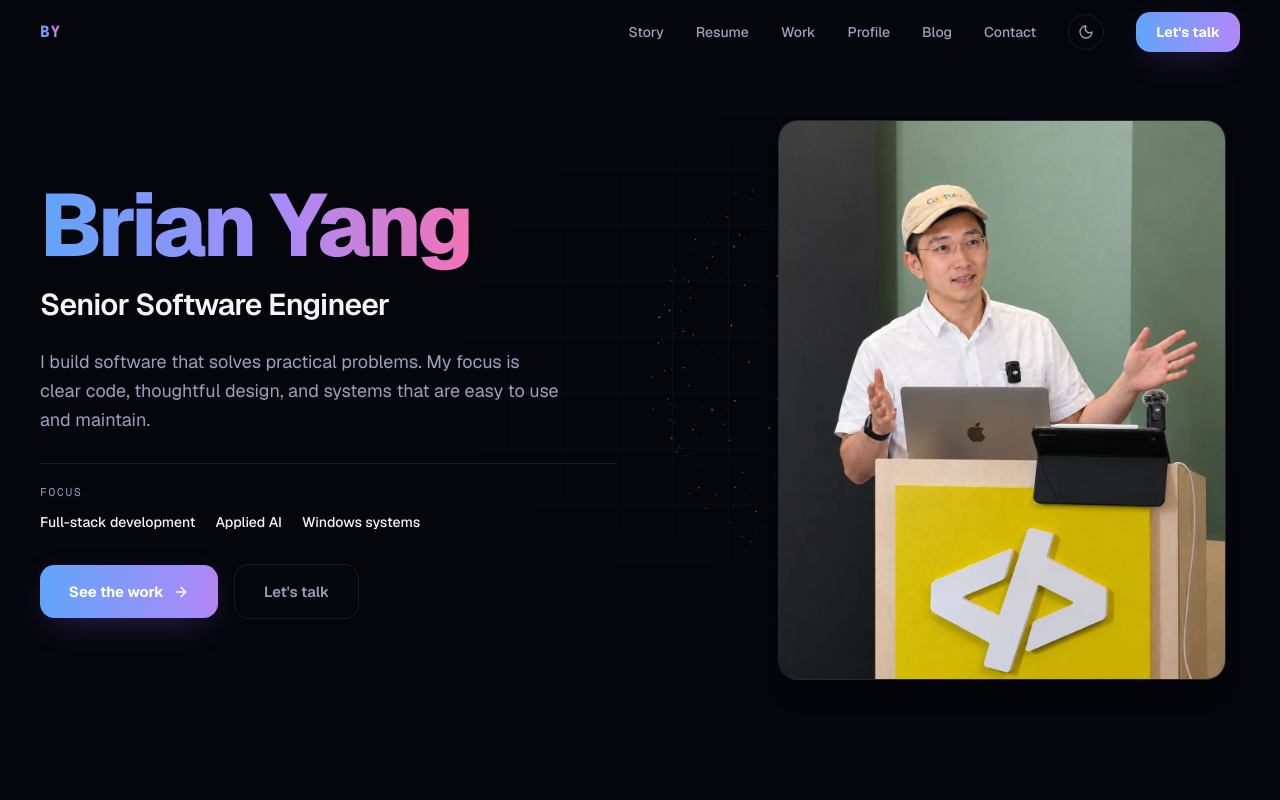
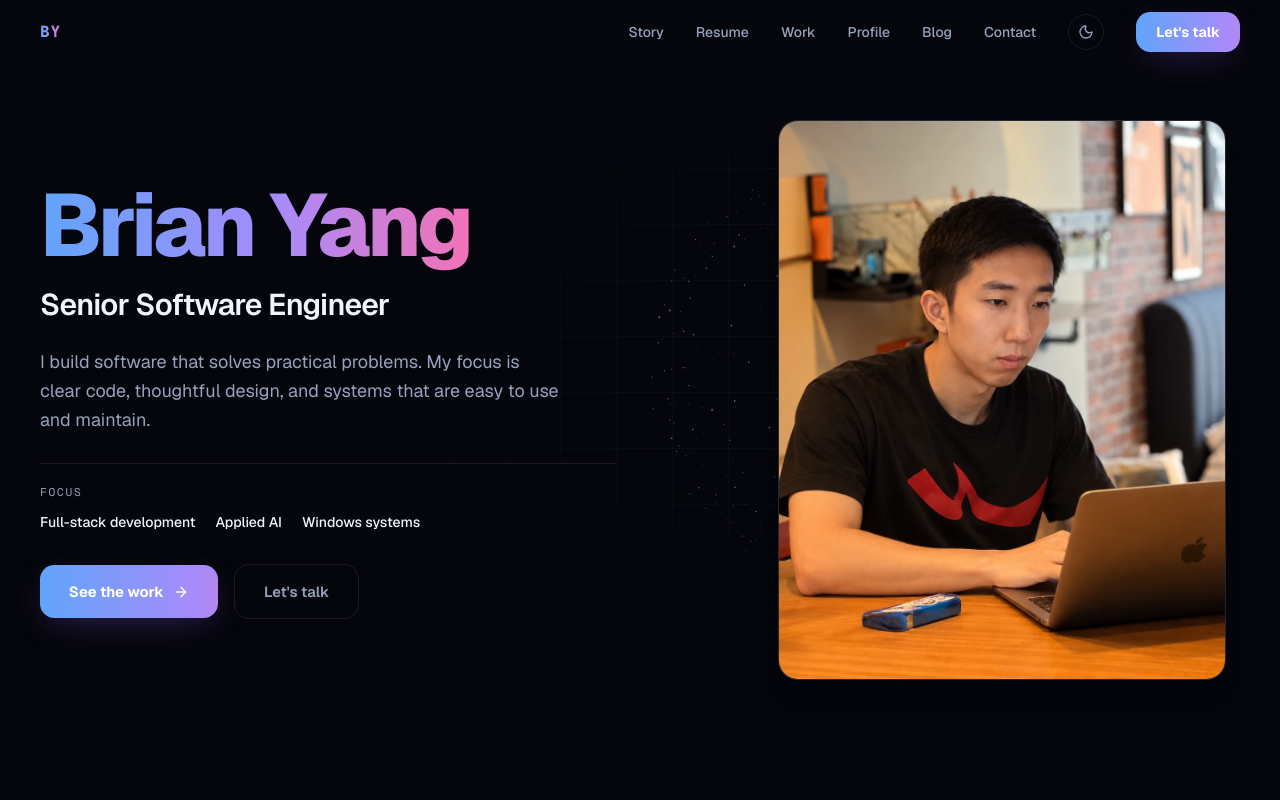
Before and after one commit to br413/br413.github.io, a Next.js app: page / in a window 1280 px wide. Shown: the top 800 px of the page. Built offline with nearby package versions, Linux system fonts and the light colour scheme.

Commit message:
Update portfolio photo to Brian working on a laptop

```diff
--- a/app/layout.tsx
+++ b/app/layout.tsx
@@ -81,7 +81,7 @@ export const metadata: Metadata = {
     description: SITE_CONFIG.summary,
     images: [
       {
-        url: `${SITE_CONFIG.url}/social-speaker-refined.jpg`,
+        url: `${SITE_CONFIG.url}/brian-yang-laptop-social.jpg`,
         width: 512,
         height: 512,
         alt: SITE_CONFIG.name,
@@ -92,7 +92,7 @@ export const metadata: Metadata = {
     card: 'summary',
     title: `${SITE_CONFIG.name} — ${SITE_CONFIG.title}`,
     description: SITE_CONFIG.summary,
-    images: [{ url: `${SITE_CONFIG.url}/social-speaker-refined.jpg`, alt: SITE_CONFIG.name }],
+    images: [{ url: `${SITE_CONFIG.url}/brian-yang-laptop-social.jpg`, alt: SITE_CONFIG.name }],
   },
   category: 'technology',
 };
@@ -118,7 +118,7 @@ export default function RootLayout({
               '@type': 'Person',
               name: SITE_CONFIG.name,
               jobTitle: SITE_CONFIG.title,
-              image: `${SITE_CONFIG.url}/hero-speaker-refined.webp`,
+              image: `${SITE_CONFIG.url}/brian-yang-laptop.webp`,
               description: SITE_CONFIG.summary,
               email: `mailto:${SITE_CONFIG.email}`,
               url: SITE_CONFIG.url,
--- a/app/page.tsx
+++ b/app/page.tsx
@@ -85,8 +85,8 @@ export default function Home() {
           <MountReveal delay={0.18} className="mx-auto w-full max-w-sm lg:max-w-md lg:justify-self-end">
             <div className="relative aspect-[4/5] overflow-hidden rounded-2xl border border-line bg-panel shadow-xl">
               <Image
-                src={`${BASE_PATH}/hero-speaker-refined.webp`}
-                alt={`${SITE_CONFIG.name} speaking at a lectern`}
+                src={`${BASE_PATH}/brian-yang-laptop.webp`}
+                alt={`${SITE_CONFIG.name} working on a laptop`}
                 fill
                 sizes="(max-width: 424px) calc(100vw - 40px), (max-width: 1023px) 384px, 40vw"
                 loading="eager"
```
Also changed, not shown: public/brian-yang-laptop-social.jpg (added), public/brian-yang-laptop.webp (added).
